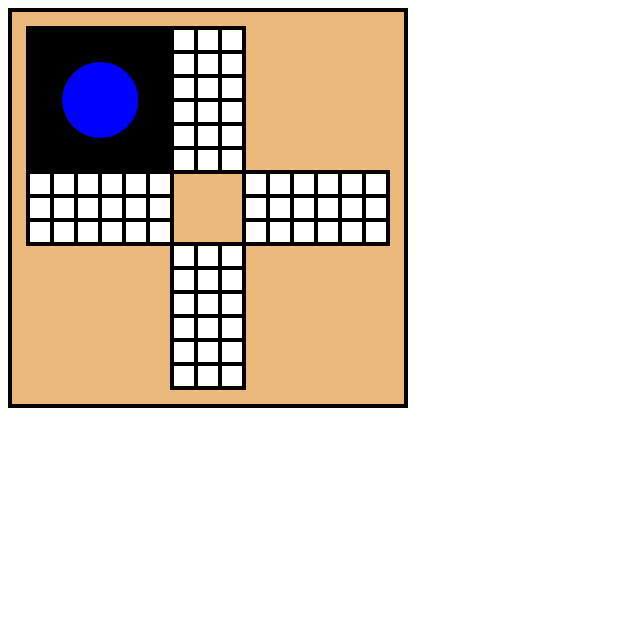
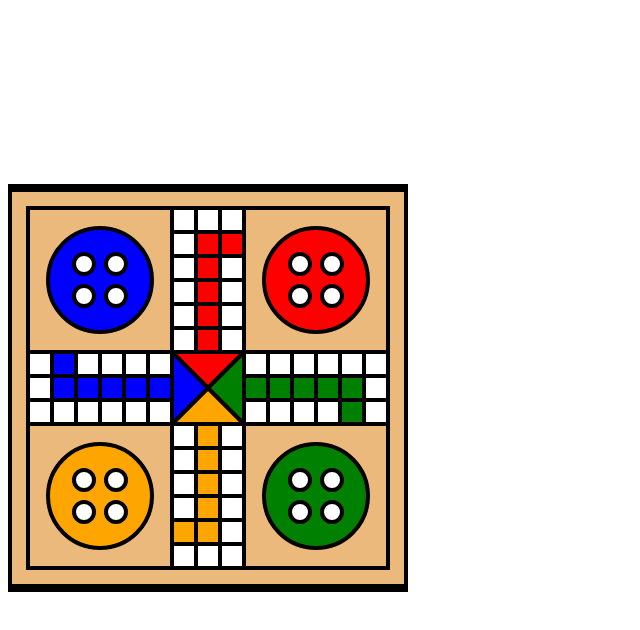
Before and after one commit to Tobias-GetAcademy/Get, a plain HTML site: page Oppgaver/Ludo-Brett.html in a window 1280 px wide. Shown: the whole page, without its empty margins (0-640 px from the left). Drawn offline with Linux system fonts and the light colour scheme.

Commit message:
Update Ludo-Brett.html

```diff
--- a/Oppgaver/Ludo-Brett.html
+++ b/Oppgaver/Ludo-Brett.html
@@ -6,6 +6,17 @@
     <title>Starter Side</title>
     <style>
 
+        @media only screen and (min-aspect-ratio: 1/1) {
+            svg {
+                height: 95vh;
+            }
+        }
+        @media only screen and (max-aspect-ratio: 1/1) {
+            svg {
+                width: 95vw;
+            }
+        }
+
         rect.board {
             stroke: black;
             stroke-width: 2px;
@@ -13,8 +24,8 @@
         }
         rect.part {
             stroke: black;
-            stroke-width: 1px
-            fill: white;
+            stroke-width: 1px;
+            fill: transparent;
         }
         rect.square {
             fill: white;
@@ -24,18 +35,64 @@
             fill: red;
             stroke: black;
         }
+        rect.blue {
+            fill: blue;
+            stroke: black;
+        }
+        rect.green {
+            fill: green;
+            stroke: black;
+        }
+        rect.orange {
+            fill: orange;
+            stroke: black;
+        }
         circle.circle {
             stroke: black;
         }
         circle.blue {
             fill: blue
         }
+        circle.green {
+            fill: green
+        }
+        circle.red {
+            fill: red
+        }
+        circle.orange {
+            fill: orange
+        }
+        circle.white {
+            fill: white;
+        }
+        polygon.red {
+            fill: red;
+            stroke: black;
+            stroke-width: 1px;
+        }
+        polygon.blue {
+            fill: blue;
+            stroke: black;
+            stroke-width: 1px;
+        }
+        polygon.orange {
+            fill: orange;
+            stroke: black;
+            stroke-width: 1px;
+        }
+        polygon.green {
+            fill: green;
+            stroke: black;
+            stroke-width: 1px;
+        }
+
     </style>
 </head>
 <body>
 
     <svg width="400" height="400" viewbox="0 0 100 100">
         <rect class="board" width="100" height="100" />
+
         <rect class="square" x="41" y="5" width="6" height="6" />
         <rect class="square" x="47" y="5" width="6" height="6" />
         <rect class="square" x="53" y="5" width="6" height="6" />
@@ -44,14 +101,16 @@
         <rect class="square" x="41" y="23" width="6" height="6" />
         <rect class="square" x="41" y="29" width="6" height="6" />
         <rect class="square" x="41" y="35" width="6" height="6" />
-        <rect class="square" x="47" y="11" width="6" height="6" />
-        <rect class="square" x="47" y="17" width="6" height="6" />
-        <rect class="square" x="47" y="23" width="6" height="6" />
-        <rect class="square" x="53" y="11" width="6" height="6" />
+
+        <rect class="red" x="47" y="11" width="6" height="6" />
+        <rect class="red" x="47" y="17" width="6" height="6" />
+        <rect class="red" x="47" y="23" width="6" height="6" />
+        <rect class="red" x="53" y="11" width="6" height="6" />
+        <rect class="red" x="47" y="29" width="6" height="6" />
+        <rect class="red" x="47" y="35" width="6" height="6" />
+
         <rect class="square" x="53" y="17" width="6" height="6" />
         <rect class="square" x="53" y="23" width="6" height="6" />
-        <rect class="square" x="47" y="29" width="6" height="6" />
-        <rect class="square" x="47" y="35" width="6" height="6" />
         <rect class="square" x="53" y="29" width="6" height="6" />
         <rect class="square" x="53" y="35" width="6" height="6" />
         <rect class="square" x="59" y="41" width="6" height="6" />
@@ -62,17 +121,18 @@
         <rect class="square" x="89" y="41" width="6" height="6" />
         <rect class="square" x="89" y="47" width="6" height="6" />
         <rect class="square" x="89" y="53" width="6" height="6" />
-        <rect class="square" x="83" y="47" width="6" height="6" />
-        <rect class="square" x="77" y="47" width="6" height="6" />
-        <rect class="square" x="71" y="47" width="6" height="6" />
-        <rect class="square" x="65" y="47" width="6" height="6" />
-        <rect class="square" x="59" y="47" width="6" height="6" />
-        <rect class="square" x="83" y="53" width="6" height="6" />
+
+        <rect class="green" x="83" y="47" width="6" height="6" />
+        <rect class="green" x="77" y="47" width="6" height="6" />
+        <rect class="green" x="71" y="47" width="6" height="6" />
+        <rect class="green" x="65" y="47" width="6" height="6" />
+        <rect class="green" x="59" y="47" width="6" height="6" />
+        <rect class="green" x="83" y="53" width="6" height="6" />
+
         <rect class="square" x="77" y="53" width="6" height="6" />
         <rect class="square" x="71" y="53" width="6" height="6" />
         <rect class="square" x="65" y="53" width="6" height="6" />
         <rect class="square" x="59" y="53" width="6" height="6" />
-
         <rect class="square" x="53" y="59" width="6" height="6" />
         <rect class="square" x="53" y="65" width="6" height="6" />
         <rect class="square" x="53" y="71" width="6" height="6" />
@@ -81,39 +141,73 @@
         <rect class="square" x="53" y="89" width="6" height="6" />
         <rect class="square" x="47" y="89" width="6" height="6" />
         <rect class="square" x="41" y="89" width="6" height="6" />
-        <rect class="square" x="47" y="83" width="6" height="6" />
-        <rect class="square" x="47" y="77" width="6" height="6" />
-        <rect class="square" x="47" y="71" width="6" height="6" />
-        <rect class="square" x="47" y="65" width="6" height="6" />
-        <rect class="square" x="47" y="59" width="6" height="6" />
-        <rect class="square" x="41" y="83" width="6" height="6" />
+
+        <rect class="orange" x="47" y="83" width="6" height="6" />
+        <rect class="orange" x="47" y="77" width="6" height="6" />
+        <rect class="orange" x="47" y="71" width="6" height="6" />
+        <rect class="orange" x="47" y="65" width="6" height="6" />
+        <rect class="orange" x="47" y="59" width="6" height="6" />
+        <rect class="orange" x="41" y="83" width="6" height="6" />
+
         <rect class="square" x="41" y="77" width="6" height="6" />
         <rect class="square" x="41" y="71" width="6" height="6" />
         <rect class="square" x="41" y="65" width="6" height="6" />
         <rect class="square" x="41" y="59" width="6" height="6" />
-
         <rect class="square" x="35" y="53" width="6" height="6" />
         <rect class="square" x="29" y="53" width="6" height="6" />
         <rect class="square" x="23" y="53" width="6" height="6" />
         <rect class="square" x="17" y="53" width="6" height="6" />
         <rect class="square" x="11" y="53" width="6" height="6" />
         <rect class="square" x="5" y="53" width="6" height="6" />
-        <rect class="square" x="35" y="47" width="6" height="6" />
-        <rect class="square" x="29" y="47" width="6" height="6" />
-        <rect class="square" x="23" y="47" width="6" height="6" />
-        <rect class="square" x="17" y="47" width="6" height="6" />
-        <rect class="square" x="11" y="47" width="6" height="6" />
+
+        <rect class="blue" x="35" y="47" width="6" height="6" />
+        <rect class="blue" x="29" y="47" width="6" height="6" />
+        <rect class="blue" x="23" y="47" width="6" height="6" />
+        <rect class="blue" x="17" y="47" width="6" height="6" />
+        <rect class="blue" x="11" y="47" width="6" height="6" />
+        <rect class="blue" x="11" y="41" width="6" height="6" />
+
         <rect class="square" x="5" y="47" width="6" height="6" />
         <rect class="square" x="35" y="41" width="6" height="6" />
         <rect class="square" x="29" y="41" width="6" height="6" />
         <rect class="square" x="23" y="41" width="6" height="6" />
         <rect class="square" x="17" y="41" width="6" height="6" />
-        <rect class="square" x="11" y="41" width="6" height="6" />
         <rect class="square" x="5" y="41" width="6" height="6" />
 
         <rect class="part" x="5" y="5" width="36" height="36" />
+        <rect class="part" x="5" y="59" width="36" height="36" />
+        <rect class="part" x="59" y="59" width="36" height="36" />
+        <rect class="part" x="59" y="5" width="36" height="36" />
 
-        <circle class="blue circle" cx="23" cy="23" r="10"/>
+        <circle class="blue circle" cx="23" cy="23" r="13"/>
+        <circle class="green circle" cx="77" cy="77" r="13"/>
+        <circle class="red circle" cx="77" cy="23" r="13"/>
+        <circle class="orange circle" cx="23" cy="77" r="13"/>
+
+        <circle class="white circle" cx="19" cy="19" r="2.5" />
+        <circle class="white circle" cx="27" cy="27" r="2.5" />
+        <circle class="white circle" cx="19" cy="27" r="2.5" />
+        <circle class="white circle" cx="27" cy="19" r="2.5" />
+
+        <circle class="white circle" cx="81" cy="19" r="2.5" />
+        <circle class="white circle" cx="81" cy="27" r="2.5" />
+        <circle class="white circle" cx="73" cy="27" r="2.5" />
+        <circle class="white circle" cx="73" cy="19" r="2.5" />
+
+        <circle class="white circle" cx="19" cy="81" r="2.5" />
+        <circle class="white circle" cx="27" cy="73" r="2.5" />
+        <circle class="white circle" cx="19" cy="73" r="2.5" />
+        <circle class="white circle" cx="27" cy="81" r="2.5" />
+
+        <circle class="white circle" cx="81" cy="81" r="2.5" />
+        <circle class="white circle" cx="81" cy="73" r="2.5" />
+        <circle class="white circle" cx="73" cy="73" r="2.5" />
+        <circle class="white circle" cx="73" cy="81" r="2.5" />
+
+        <polygon class="red" points="50,50,59,41,41,41" />
+        <polygon class="orange" points="50,50,41,59,59,59" />
+        <polygon class="green" points="50,50,59,41,59,59" />
+        <polygon class="blue" points="50,50,41,41,41,59" />
     </svg>
 
 </body>
```
